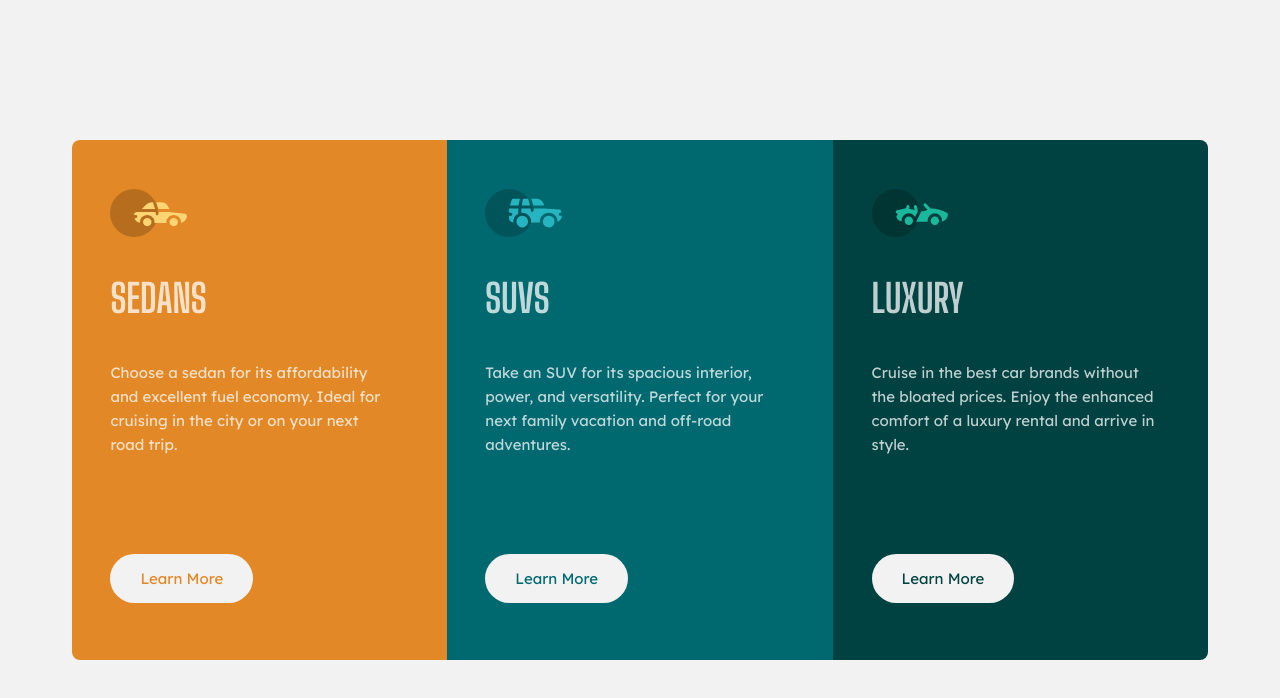
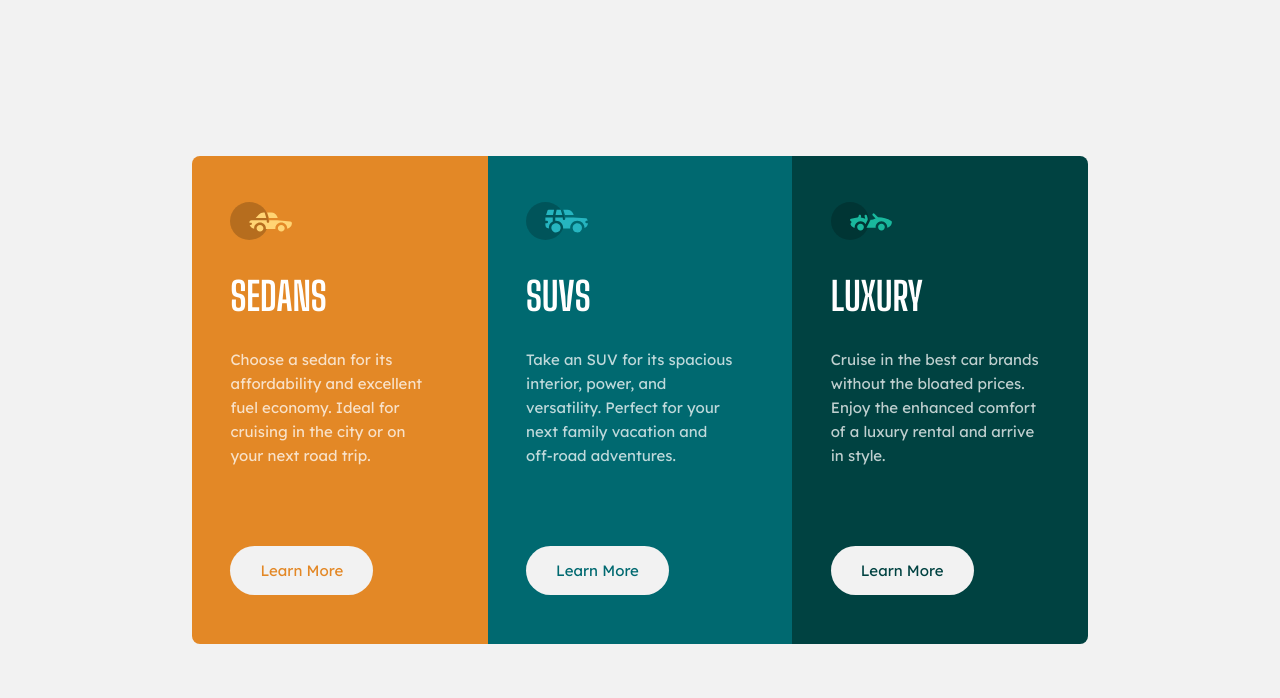
Before and after one commit to cypriangoruk/frontendmentor-3-column-peview, a plain HTML site: page index.html in a window 1280 px wide. Drawn offline with Linux system fonts and the light colour scheme.

Commit message:
Update style.css

```diff
--- a/css/style.css
+++ b/css/style.css
@@ -155,6 +155,8 @@ a {
     main {
         display: flex;
         flex-direction: initial;
+        width: 70vw;
+        height: 61vh;
     }
     .first-box {
         padding: initial;
@@ -178,23 +180,29 @@ a {
         width: 33%;
     }
     .box-icon {
-        padding-top: 3vh;
+        padding-top: 2.5vh;
     }
     .box-icon img {
-        width: 6vw;
+        width: 4.8vw;
     }
     .box-title {
-        padding-top: 2.3vh;
         font-size: 2.6rem;
+        color: white;
+        margin-top: 0;
+        padding-top: 0;
     }
     .box-text {
-        padding-top: 3vh;
         padding-right: 2.5vw;
+        color: var(--neutral-paragraphs);
         font-size: 1rem;
+        margin-top: 0;
+        padding-top: 0;
+        padding-bottom: 3vh;
+
     }
     .box-button {
-        padding-top: 10vh;
-        padding-bottom: 8vh;
+        padding-top: 1vh;
+        padding-bottom: 7vh;
     }
     a {
         font-size: 1rem;
```
